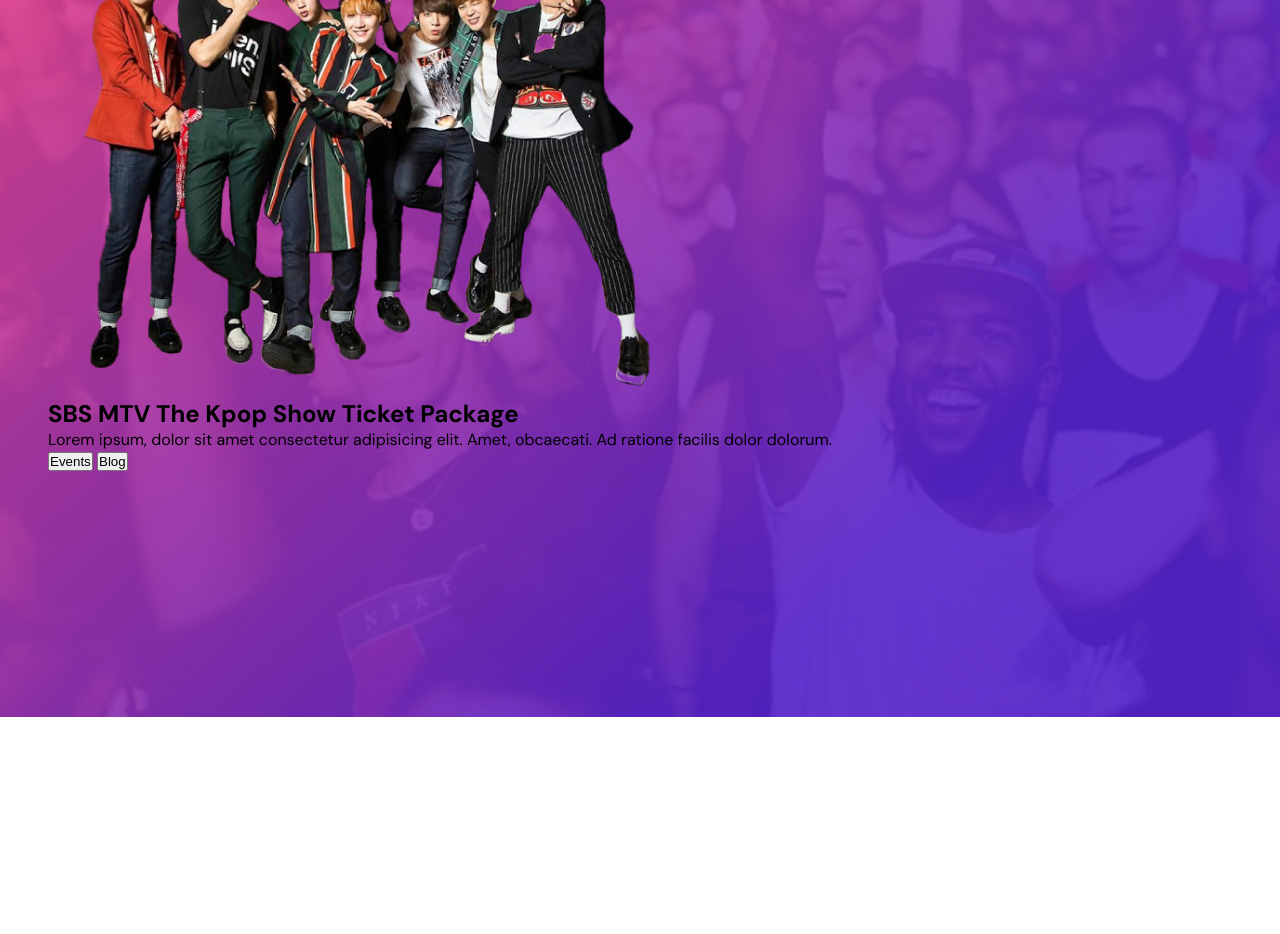
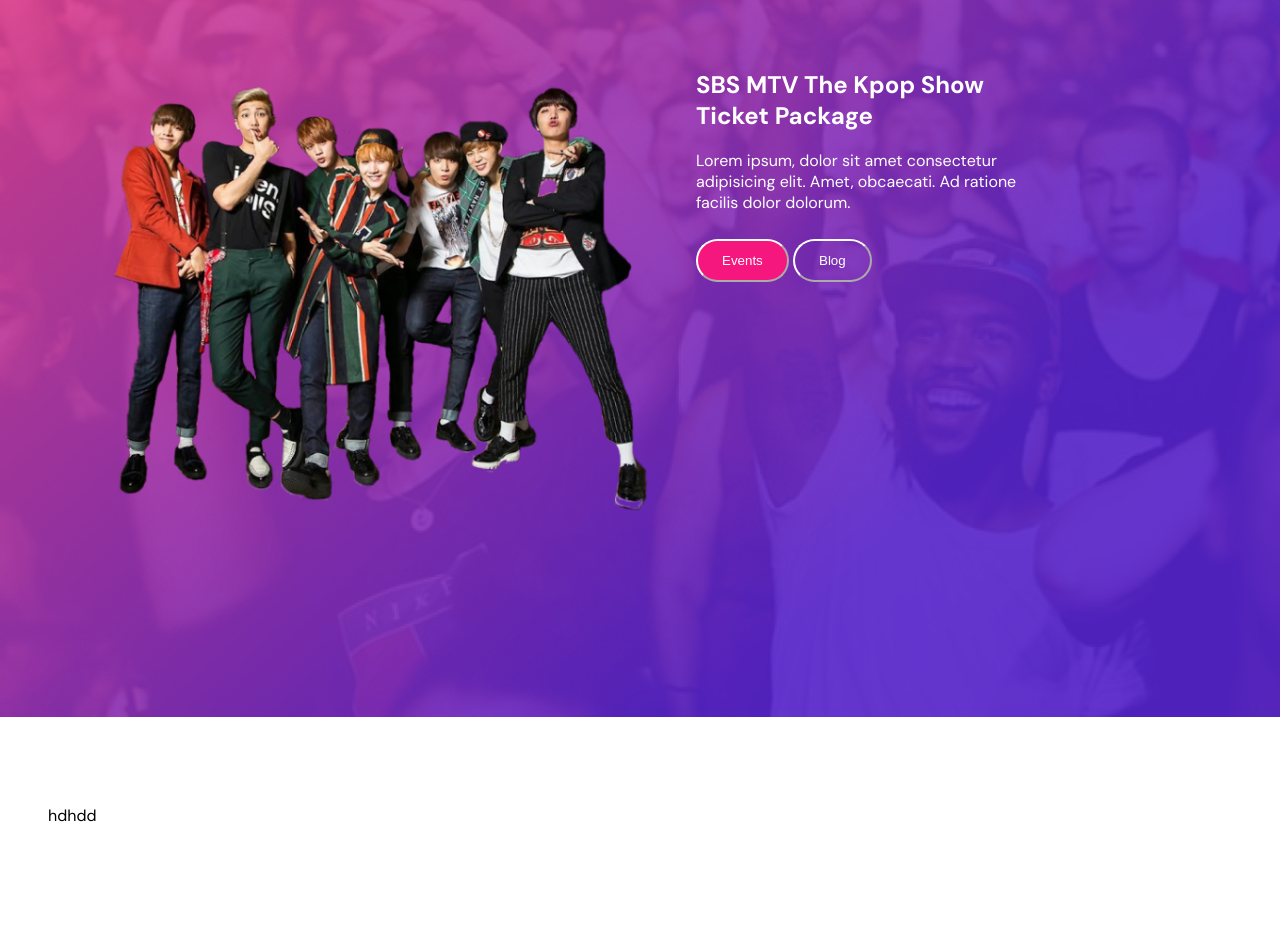
Before and after one commit to hamzalafsioui/brief-2-Festava-_Plateforme_de_Billetterie_-v-nementielle, a plain HTML site: page index.html in a window 1280 px wide. Shown: the part 83-1017 px from the top of the page. Drawn offline with Linux system fonts and the light colour scheme.

Commit message:
section hero (HTML & CSS)

```diff
--- a/css/style.css
+++ b/css/style.css
@@ -8,12 +8,22 @@
   font-family: "DM Sans", sans-serif;
   height: 2000px;
 }
+
+/* global button property */
+button {
+  padding: 12px 24px;
+  border-radius: 50px;
+  color: white;
+  font-weight: 520;
+  border-color: #ffffff;
+}
 .container {
   width: 100%;
   margin: 0 auto;
   padding: 0 3rem;
 }
-.hero {
+
+.background-img {
   position: absolute;
   top: 0;
   left: 0;
@@ -35,7 +45,6 @@
   width: 100px;
   height: auto;
   margin-top: 25px;
-
 }
 ul {
   display: flex;
@@ -51,18 +60,13 @@
   color: #ffffff;
 }
 
-
 nav {
   display: flex;
   margin: 25px 40px 0px 25px;
 }
 .auth-buttons button {
-  padding: 12px 24px;
-  border-radius: 50px;
   background-color: transparent;
   border: 2px solid white;
-  color: white;
-  font-weight: 520;
 }
 
 .nav-links {
@@ -75,3 +79,55 @@
   display: flex;
   gap: 30px;
 }
+
+/* hero section */
+
+.hero-section {
+  width: 100%;
+  height: 100vh;
+}
+.hero-section::before {
+  content: "";
+  position: absolute;
+  top: 0;
+  left: 0;
+  width: 100%;
+  height: 100vh;
+  background-image: url("/img/bg2.png"), url("/img/bg.png");
+  background-repeat: no-repeat;
+  background-size: cover;
+  z-index: -99;
+}
+
+.hero {
+  display: flex;
+  padding-left: 2rem;
+}
+.hero-img {
+  margin-top: 4rem;
+}
+.hero-img img {
+  width: 600px;
+  height: auto;
+}
+.hero-content {
+  margin-top: 4rem;
+  width: 350px;
+  padding-left: 1rem;
+}
+.hero-content h1 {
+  color: #ffffff;
+  margin-bottom: 1.2rem;
+}
+.hero-content p {
+  font-size: 1rem;
+  color: #ffffff;
+  margin-bottom: 1.6rem;
+}
+
+.hero-buttons .events-btn {
+  background-color: #f5167e;
+}
+.hero-buttons .blog-btn {
+  background-color: transparent;
+}
--- a/index.html
+++ b/index.html
@@ -30,7 +30,9 @@
           </div>
         </nav>
       </header>
-      <section class="container hero">
+      <section class="hero-section">
+        <!-- <div class="background-img"></div> -->
+        <div class="hero">
           <div class="hero-img">
             <img src="img/kpop.png" />
           </div>
@@ -45,7 +47,9 @@
               <button class="blog-btn">Blog</button>
             </div>
           </div>
+        </div>
       </section>
+      <section>hdhdd</section>
     </div>
   </body>
 </html>
```
Lines whose indentation alone changed are shown as unchanged.
